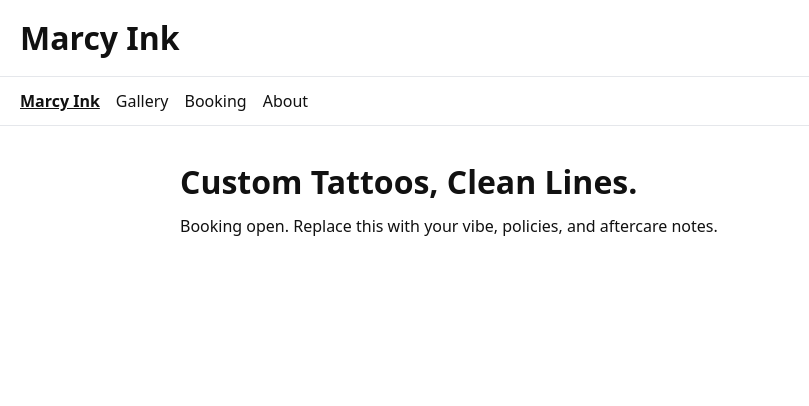
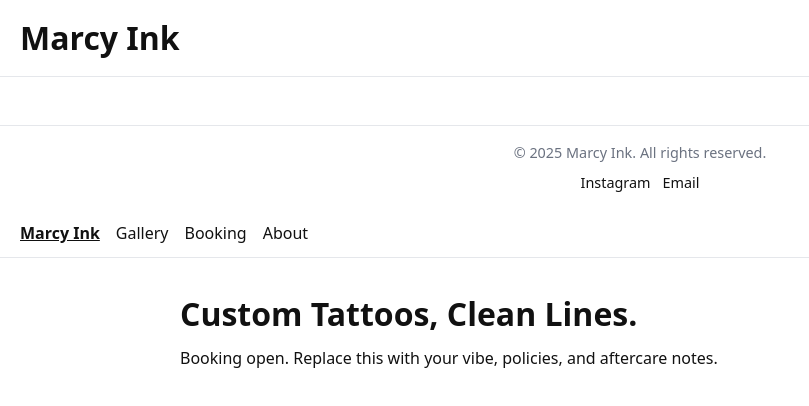
Before and after one commit to marc222cloud/tattoo-site, a React (Vite) app: page / in a window 1280 px wide. Shown: the top 406 px of the page, without its empty margins (0-809 px from the left). Built offline with nearby package versions, Linux system fonts and the light colour scheme.

Commit message:
feat: add footer component with links

```diff
--- a/src/App.jsx
+++ b/src/App.jsx
@@ -1,6 +1,6 @@
 import { Routes, Route, NavLink } from "react-router-dom";
 import Header from './components/Header';
-
+import Footer from './components/Footer';
 const Shell = ({ children }) => (
   <>
     <nav style={{display:"flex",gap:16,padding:"12px 20px",borderBottom:"1px solid #e5e7eb",position:"sticky",top:0,background:"#fff"}}>
@@ -52,6 +52,7 @@ export default function App(){
   return (
     <>
     <Header />
+    <Footer />
     <Routes>
       <Route path="/" element={<Home/>}/>
       <Route path="/gallery" element={<Gallery/>}/>
--- /dev/null
+++ b/src/components/Footer.jsx
@@ -0,0 +1,18 @@
+export default function Footer() {
+  return (
+    <footer style={{
+      borderTop: "1px solid #e5e7eb",
+      padding: "16px 20px",
+      textAlign: "center",
+      fontSize: "0.9rem",
+      color: "#6b7280",
+      marginTop: "48px"
+    }}>
+      <p>© {new Date().getFullYear()} Marcy Ink. All rights reserved.</p>
+      <div style={{ marginTop: 8, display: "flex", justifyContent: "center", gap: 12 }}>
+        <a href="https://instagram.com" target="_blank" rel="noreferrer" style={{ color: "#111" }}>Instagram</a>
+        <a href="mailto:you@example.com" style={{ color: "#111" }}>Email</a>
+      </div>
+    </footer>
+  );
+}
```
Also changed, not shown: src/components/Header.jsx (line endings or trailing spaces), 1 other file (tests, documents, lock files or other folders).
